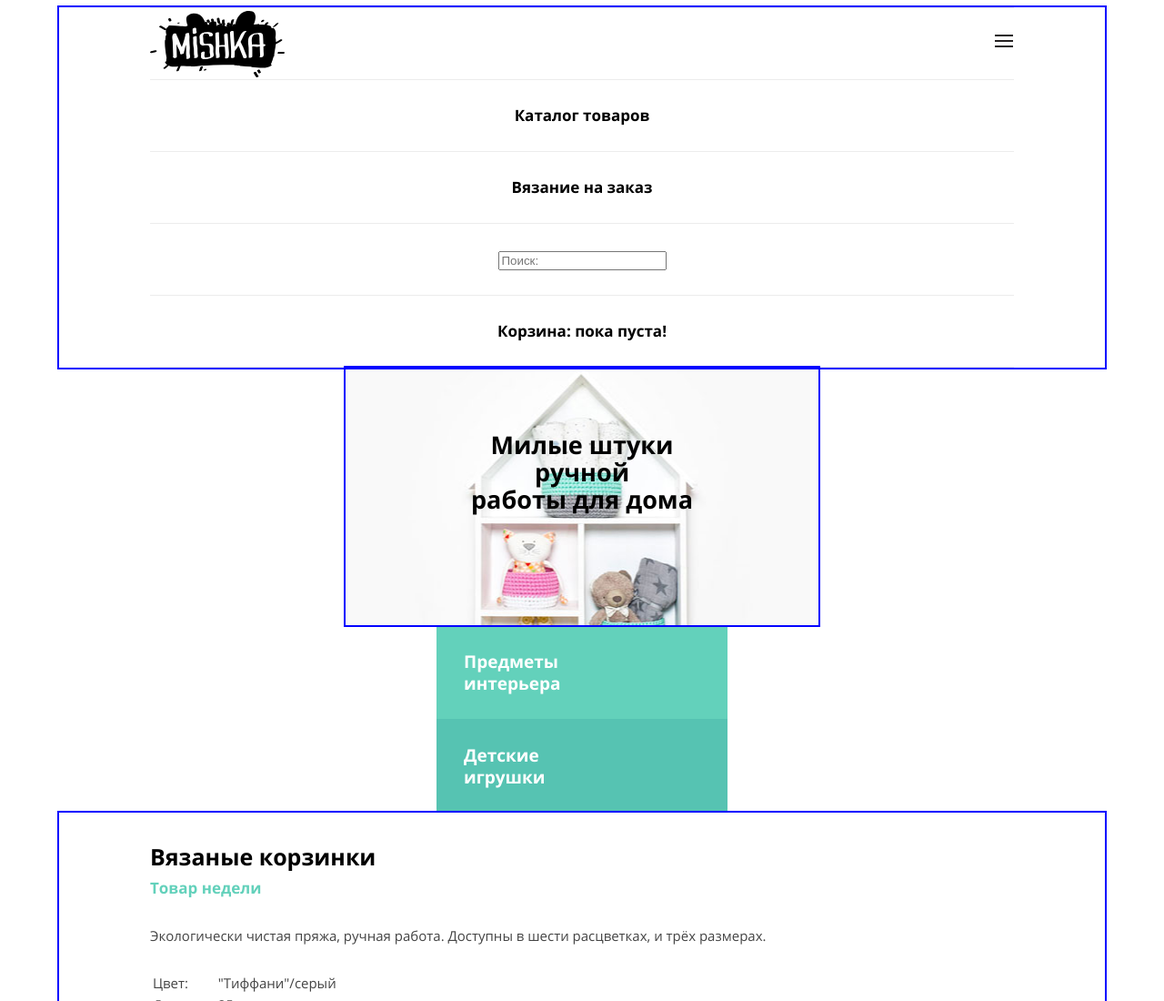
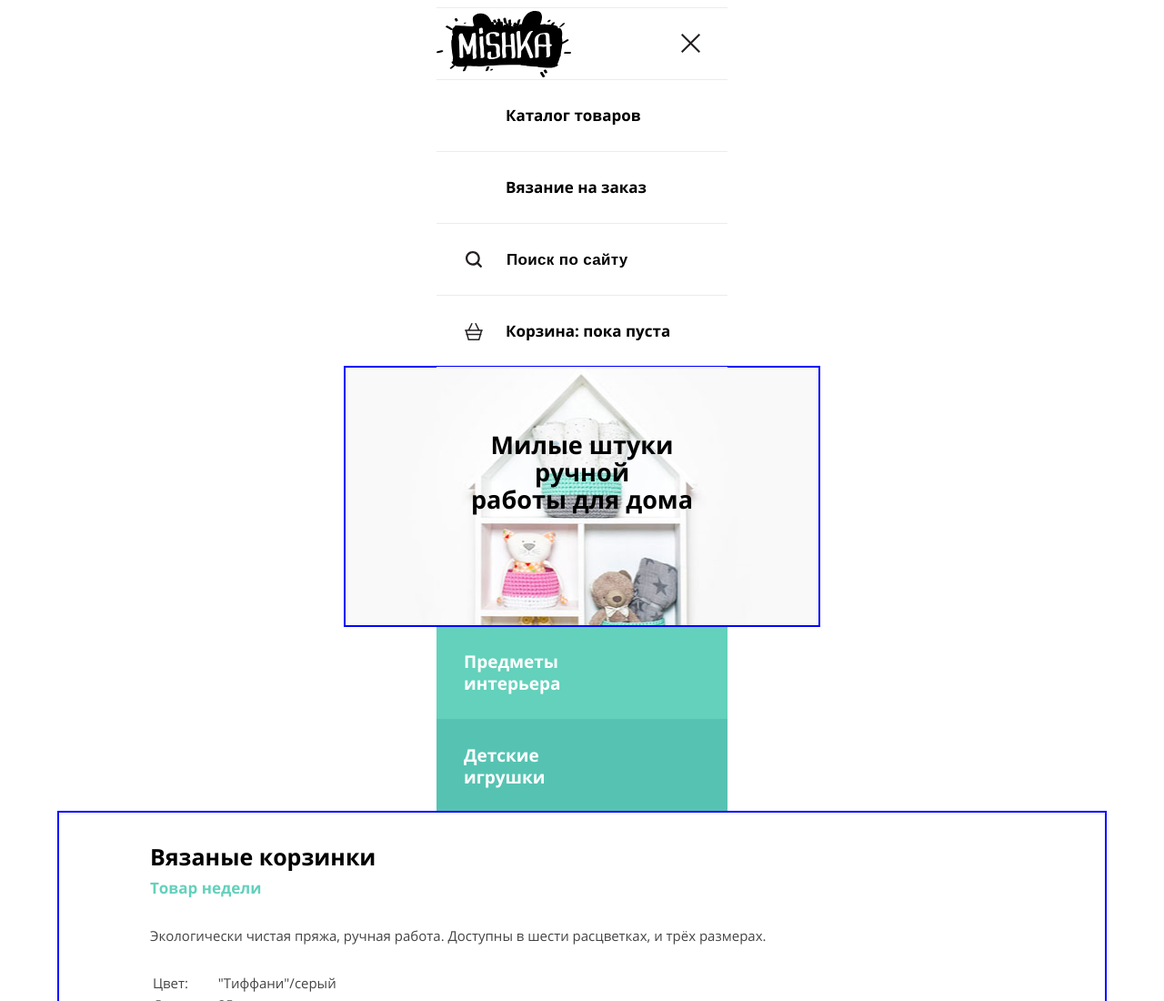
Before and after one commit to SergWulf/668021-mishka, a website: page source/index.html in a window 1280 px wide. Shown: the top 1100 px of the page at 91% size. Drawn offline with nearby package versions, Linux system fonts and the light colour scheme; files that its build step writes are made by us from their sources.

Commit message:
PP шапка мобайл

```diff
--- a/source/index.html
+++ b/source/index.html
@@ -6,7 +6,7 @@
     <link rel="stylesheet" type="text/css" href="css/style.css">
   </head>
   <body>
-    <header class="main-header container">
+    <header class="main-header">
       <div class="main-header__logo-block">
         <a class="main-header__logo-link"></a>
         <button class="main-header__open-menu" href="#"></button>
@@ -21,11 +21,11 @@
           </li>
           <li class="menu-list__item">
             <form class="search-to-site">
-              <input class="search-to-site__field-search" type="search" name="search" id="search-id" placeholder="Поиск:">
+              <input class="search-to-site__field-search" type="search" name="search" id="search-id" placeholder="Поиск по сайту">
             </form>
           </li>
           <li class="menu-list__item">
-            <a href="order.html">Корзина: <span>пока пуста!</span></a>
+            <a href="order.html">Корзина: <span>пока пуста</span></a>
           </li>
         </ul>
       </nav>
--- a/source/less/blocks/main-header.less
+++ b/source/less/blocks/main-header.less
@@ -1,3 +1,7 @@
+.main-header {
+  .container-320;
+}
+
 .main-header__logo-block {
   height: 78px;
   min-height: 78px;
@@ -13,7 +17,7 @@
   display: block;
   height: 36px;
   width: 86px;
-  margin-left: 86px;
+  margin-left: 116px;
 
   background: url("../img/logo-mobile.svg") no-repeat 0 0;
 
@@ -37,7 +41,9 @@
   padding: 0;
   height: 21px;
   width: 21px;
+  margin-right: 30px;
+  margin-top: -1px;
 
   border: none;
-  background: url("../img/icon-menu-open.svg") no-repeat 0 0;
+  background: url("../img/icon-menu-close.svg") no-repeat 0 0;
 }
--- a/source/less/blocks/menu-list.less
+++ b/source/less/blocks/menu-list.less
@@ -4,11 +4,39 @@
 }
 
 .menu-list__item {
+  position: relative;
+
   height: 78px;
   min-height: 78px;
   display: flex;
-  justify-content: center;
+  justify-content: flex-start;
   align-items: center;
 
   border-bottom: 1px solid @border-color-menu;
+
+  a {
+    margin-left: 76px;
+  }
 }
+
+.menu-list__item:nth-of-type(3)::after {
+  content: "";
+  position: absolute;
+  left: 32px;
+
+  width: 18px;
+  height: 18px;
+
+  background: url("../img/icon-search.svg") no-repeat 0 0;
+}
+
+.menu-list__item:nth-of-type(4)::after {
+  content: "";
+  position: absolute;
+  left: 31px;
+
+  width: 21px;
+  height: 19px;
+
+  background: url("../img/icon-cart.svg") no-repeat 0 0;
+}
--- /dev/null
+++ b/source/less/blocks/search-to-site.less
@@ -0,0 +1,12 @@
+.search-to-site {
+  margin-left: 75px;
+}
+
+.search-to-site__field-search {
+  border: none;
+}
+
+.search-to-site__field-search::placeholder {
+  .font-parameters(17px; 24px; bold; @black);
+  letter-spacing: 0.02em;
+}
--- a/source/less/mixins.less
+++ b/source/less/mixins.less
@@ -4,3 +4,14 @@
   font-weight: @font-weight;
   color: @font-color;
 }
+
+.container-content-260() {
+  width: 260px;
+  margin: 0 auto;
+  padding: 0 30px;
+}
+
+.container-320() {
+  width: 320px;
+  margin: 0 auto;
+}
--- a/source/less/others-styles.less
+++ b/source/less/others-styles.less
@@ -51,8 +51,6 @@ img {
   margin: 0 auto;
   padding: 0 30px;
 
-  outline: 2px solid crimson;
-
   @media (min-width: @tablet-width) {
     width: @tablet-width - 100px;
     padding: 0 50px;
--- a/source/less/style.less
+++ b/source/less/style.less
@@ -8,6 +8,7 @@
 // Подключение файлов стилей для оформления блоков БЭМ
 @import "blocks/main-header.less";
 @import "blocks/head-menu.less";
+@import "blocks/search-to-site.less";
 @import "blocks/menu-list.less";
 @import "blocks/container-content.less";
 @import "blocks/head-title.less";
```
